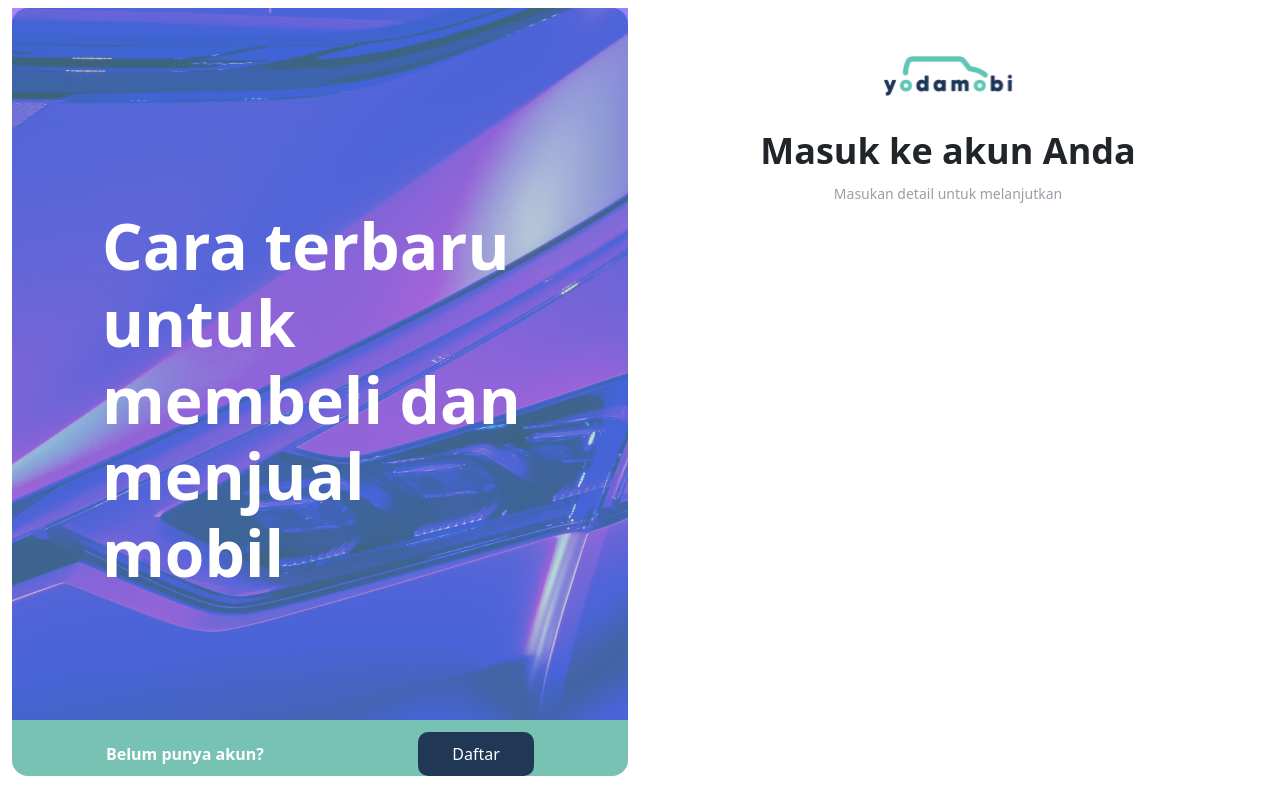
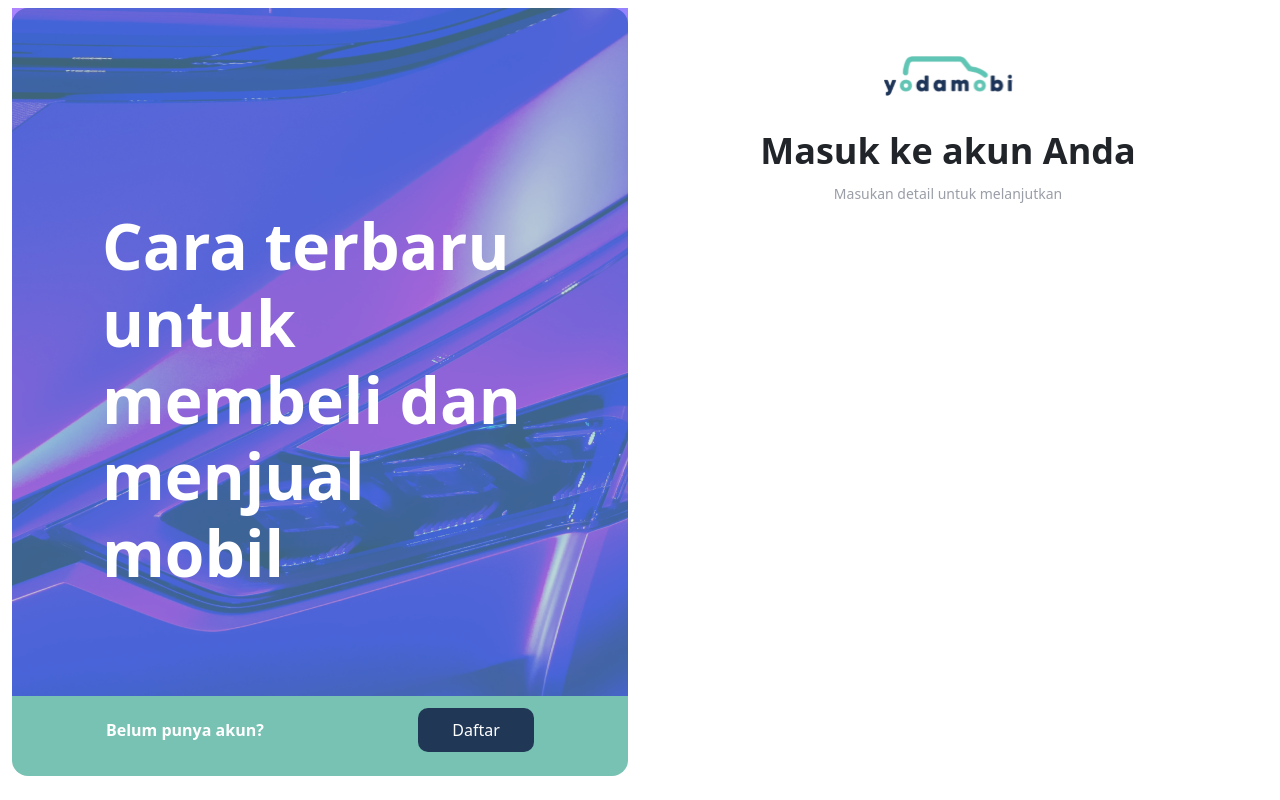
Before and after one commit to cipauuu/yodamobil, a React (Create React App) app: page /login in a window 1280 px wide. Built offline with nearby package versions, Linux system fonts and the light colour scheme.

Commit message:
change height for Hero component

```diff
--- a/src/pages/Login/LoginStyle.js
+++ b/src/pages/Login/LoginStyle.js
@@ -31,7 +31,7 @@ export const Card = styled(Col)`
 
 export const Hero = styled.div`
   background: url("/assets/yodahero.png");
-  height: 89vh;
+  height: 86vh;
 `;
 
 export const Chip = styled.div`
```
